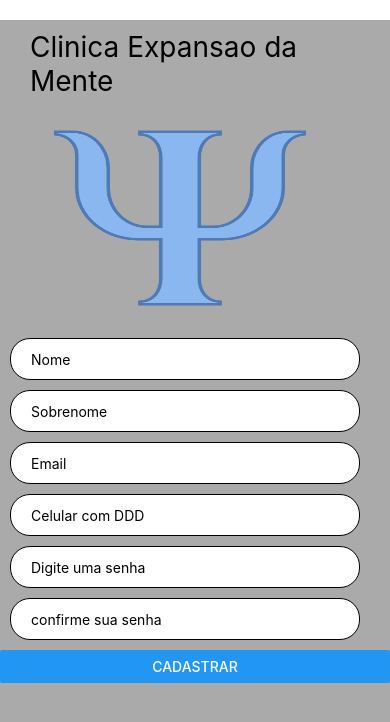
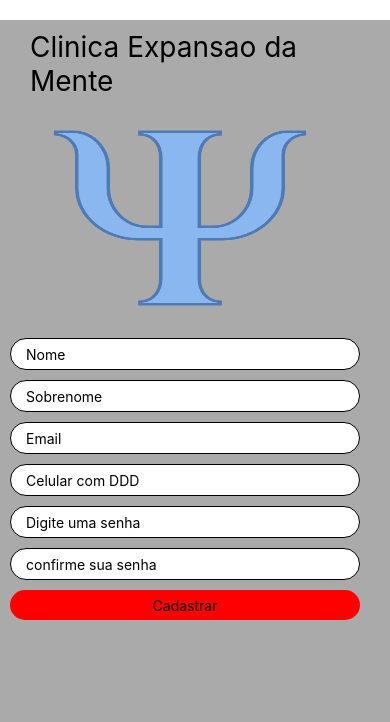
Before and after one commit to Rodrigoleiroz/trabalho_android_estacio, a React Native app in the folder trabalho_final/: screen / in a window 390 px wide. Shown: the top 722 px of the page. Built offline with nearby package versions, Linux system fonts and the light colour scheme.

Commit message:
Altera estilo botao cadastrar

```diff
--- a/trabalho_final/App.js
+++ b/trabalho_final/App.js
@@ -1,6 +1,6 @@
 import { StatusBar } from 'expo-status-bar';
 import React, { useState } from 'react';
-import { StyleSheet, Text, View, TextInput, Image, ScrollView, Button } from 'react-native';
+import { StyleSheet, Text, View, TextInput, Image, ScrollView, Button, TouchableOpacity } from 'react-native';
 // import { NavigationContainer } from '@react-navigation/native';
 import Tela_Login from './tela_login';
 
@@ -91,10 +91,9 @@ export default function App() {
         onChangeText={(texto) => setConfirmasenha(texto)}
       />
 
-      <Button
-        title="Cadastrar"
-        onPress={showAlert}
-      />
+      <TouchableOpacity style={styles.botaoCadastro} onPress={showAlert} >
+        <Text style= {{COLOR:'white', textAlign:'center'}}>Cadastrar</Text>
+      </TouchableOpacity>
 
       <ScrollView style={styles.scrollView}>
         <Text style={styles.text}></Text>
@@ -123,14 +122,14 @@ const styles = StyleSheet.create({
   },
 
   primeironome: {
-    backgroundColor: 'white',
+    backgroundColor: '#FFF',
     borderWidth: 1,
     borderRadius: 20,
     width: 350,
     height: 20,
     marginLeft: 10,
     marginTop: 10,
-    padding: 20,
+    padding: 15,
   },
   sobrenome: {
     backgroundColor: '#FFF',
@@ -140,7 +139,7 @@ const styles = StyleSheet.create({
     height: 20,
     marginLeft: 10,
     marginTop: 10,
-    padding: 20,
+    padding: 15,
   },
   email: {
     backgroundColor: '#FFF',
@@ -150,7 +149,7 @@ const styles = StyleSheet.create({
     height: 20,
     marginLeft: 10,
     marginTop: 10,
-    padding: 20,
+    padding: 15,
   },
   celular: {
     backgroundColor: '#FFF',
@@ -160,7 +159,7 @@ const styles = StyleSheet.create({
     height: 20,
     marginLeft: 10,
     marginTop: 10,
-    padding: 20,
+    padding: 15,
   },
   senha: {
     backgroundColor: '#FFF',
@@ -170,7 +169,7 @@ const styles = StyleSheet.create({
     height: 20,
     marginLeft: 10,
     marginTop: 10,
-    padding: 20,
+    padding: 15,
   },
   confirmasenha: {
     backgroundColor: '#FFF',
@@ -181,7 +180,17 @@ const styles = StyleSheet.create({
     marginLeft: 10,
     marginTop: 10,
     marginBottom: 10,
-    padding: 20,
+    padding: 15,
+  },
+  botaoCadastro: {
+    width: 350,
+    height: 20,
+    backgroundColor: 'red',
+    borderRadius: 20,
+    padding: 15,
+    marginLeft: 10,
+    justifyContent: 'center',
+
   },
 
   imagem: {
```
